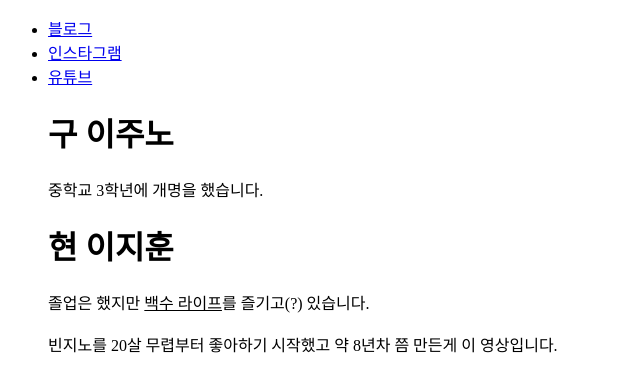
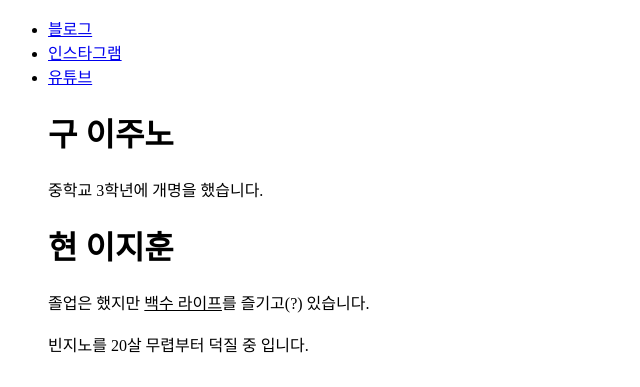
Before and after one commit to 2Juzzang/Juzzang, a plain HTML site: page index.html in a window 1280 px wide. Shown: the top 387 px of the page, without its empty margins (0-640 px from the left). Drawn offline with Linux system fonts and the light colour scheme; grey boxes are pictures that could not be loaded.

Commit message:
Add files via upload

```diff
--- a/index.html
+++ b/index.html
@@ -29,7 +29,7 @@
     <h1>현 이지훈</h1>
     졸업은 했지만 <a><u>백수 라이프</u></a>를 즐기고(?) 있습니다.
     <br><br>
-    빈지노를 20살 무렵부터 좋아하기 시작했고 약 8년차 쯤 만든게 이 영상입니다.
+    빈지노를 20살 무렵부터 덕질 중 입니다.
     <br>
     <br>
     <p>
```
